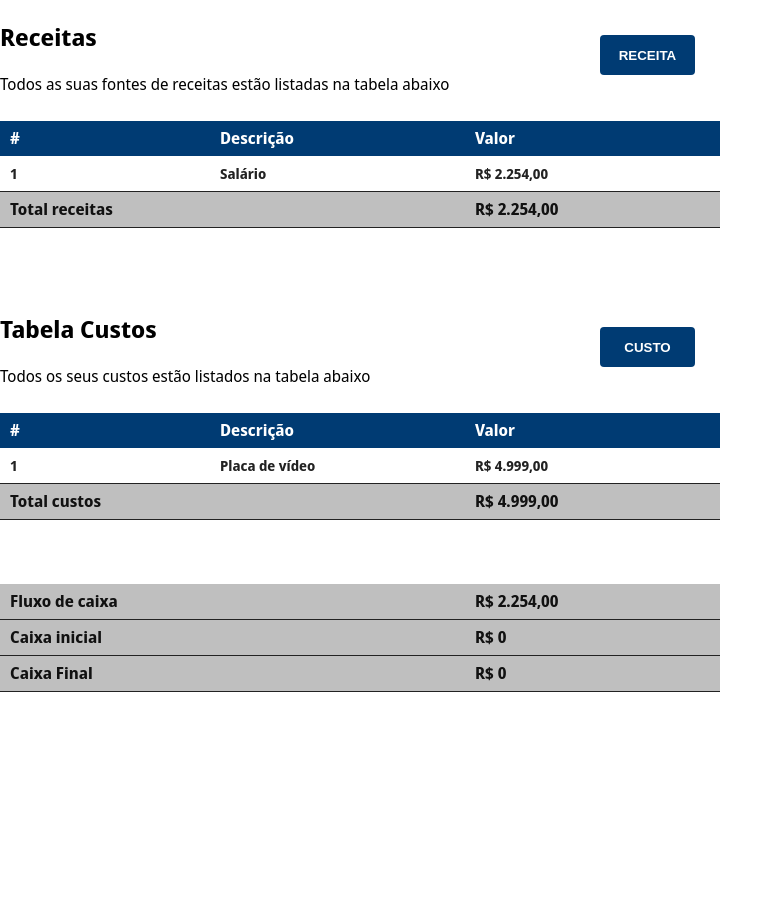
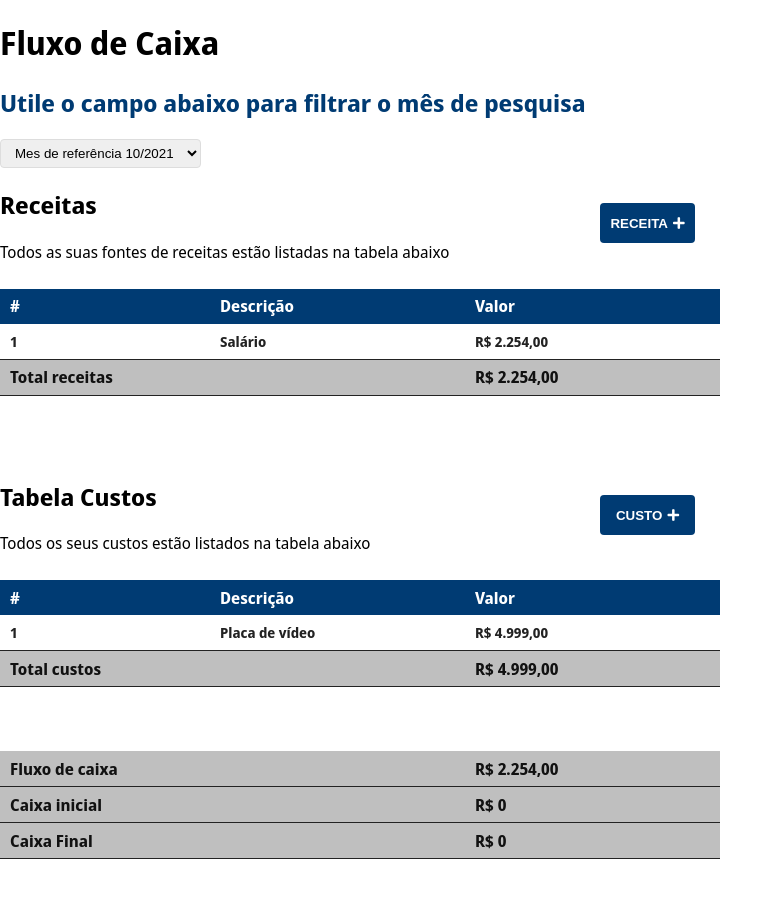
Before and after one commit to EbenauDev/FluxoDeCaixa, a Vue app in the folder front-end/fluxo-caixa/: page / in a window 1280 px wide. Shown: the top 898 px of the page, without its empty margins (0-783 px from the left). Before the commit the page ends 800 px from the top, so only its background shows below. Built offline with nearby package versions, Linux system fonts and the light colour scheme.

Commit message:
Adicionado header e filtro de mês

```diff
--- a/front-end/fluxo-caixa/src/App.vue
+++ b/front-end/fluxo-caixa/src/App.vue
@@ -4,6 +4,7 @@
 
 <style lang="scss">
 @import url("https://fonts.googleapis.com/css2?family=Noto+Sans+Display:wght@400;600;700&display=swap");
+@import url("https://cdnjs.cloudflare.com/ajax/libs/font-awesome/5.15.4/css/all.min.css");
 
 :root {
   --main-color: #0074b7;
--- a/front-end/fluxo-caixa/src/components/TabelaCustos.vue
+++ b/front-end/fluxo-caixa/src/components/TabelaCustos.vue
@@ -1,6 +1,6 @@
 <template>
   <div>
-    <div class="container-md ">
+    <div class="container-md">
       <header class="container-header">
         <div>
           <h2>Tabela Custos</h2>
@@ -13,6 +13,7 @@
             @click="novoCusto"
           >
             Custo
+            <span class="p-l-5"><i class="fas fa-plus"></i></span>
           </button>
         </div>
       </header>
--- a/front-end/fluxo-caixa/src/components/TabelaReceitas.vue
+++ b/front-end/fluxo-caixa/src/components/TabelaReceitas.vue
@@ -12,6 +12,7 @@
           @click="novoReceita"
         >
           Receita
+          <span class="p-l-5"><i class="fas fa-plus"></i></span>
         </button>
       </div>
     </header>
--- a/front-end/fluxo-caixa/src/scss/globals.scss
+++ b/front-end/fluxo-caixa/src/scss/globals.scss
@@ -57,10 +57,18 @@
     display: flex;
     flex-direction: column;
     padding: 10px;
+
+    .form-footer {
+        display: flex;
+        justify-content: space-around;
+    }
+}
+
 .form-group {
     display: flex;
     flex-direction: column;
     margin-bottom: 10px;
+}
 
 .form-label {
     display: block;
@@ -77,12 +85,6 @@
     &:focus {
         outline: var(--main-color-light);
         border-color: var(--main-color-light);
-            }
-        }
-    }
-    .form-footer {
-        display: flex;
-        justify-content: space-around;
     }
 }
 
@@ -116,6 +118,9 @@
 .p-20 {
     padding: 20px;
 }
+.p-l-5 {
+    padding-left: 5px;
+}
 
 .main-color {
     color: var(--main-color);
--- a/front-end/fluxo-caixa/src/views/PaginaInicial.vue
+++ b/front-end/fluxo-caixa/src/views/PaginaInicial.vue
@@ -1,6 +1,22 @@
 <template>
   <div>
     <div>
+      <header>
+        <h1>Fluxo de Caixa</h1>
+        <h2 class="main-color-dark">
+          Utile o campo abaixo para filtrar o mês de pesquisa
+        </h2>
+      </header>
+      <form>
+        <div>
+          <select class="form-control">
+            <option value="10/2021">Mes de referência 10/2021</option>
+            <option value="11/2021">Mes de referência 11/2021</option>
+            <option value="12/2021">Mes de referência 12/2021</option>
+          </select>
+        </div>
+      </form>
+
       <tabela-receitas></tabela-receitas>
       <tabela-custos></tabela-custos>
       <fluxo-de-caixa></fluxo-de-caixa>
```
Lines whose indentation alone changed are shown as unchanged.
